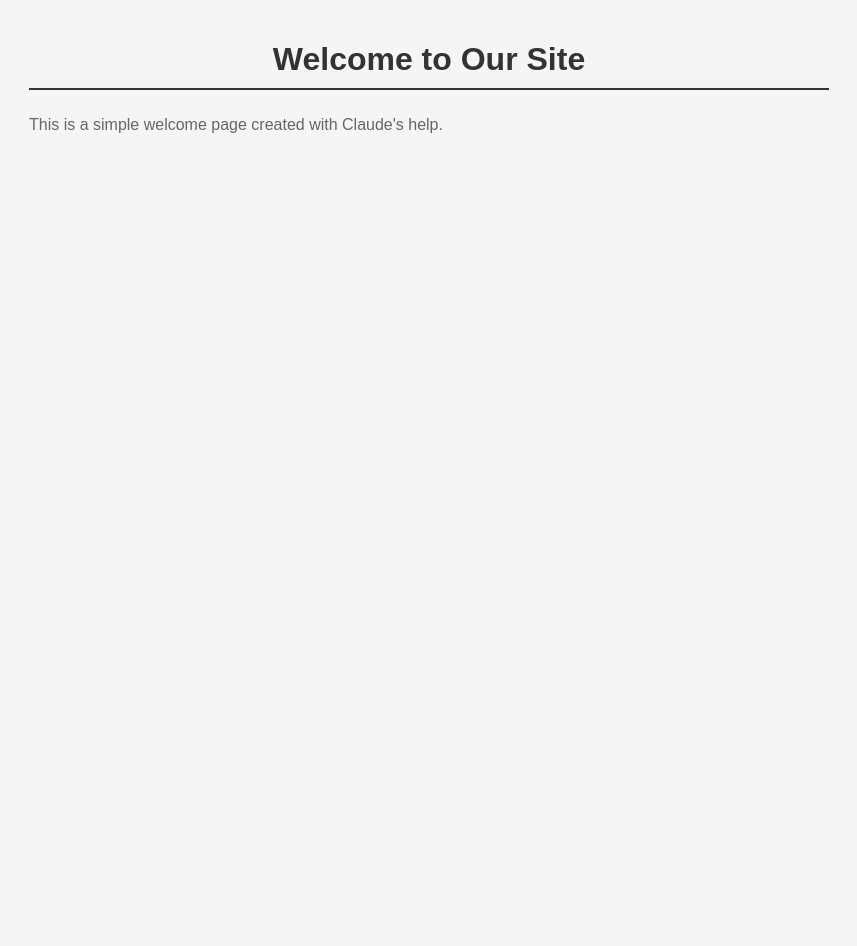
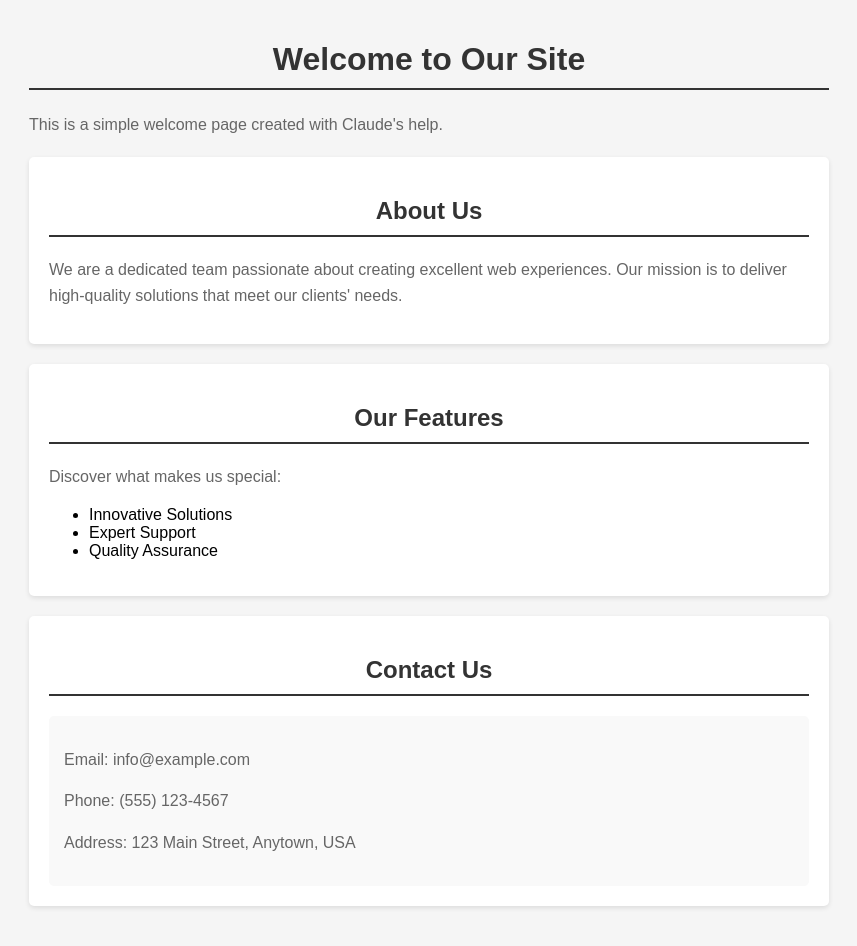
Before and after one commit to tedfoley/claude-agent-test, a plain HTML site: page index.html in a window 1280 px wide. Shown: the whole page, without its empty margins (211-1068 px from the left). Before the commit the page ends 800 px from the top, so only its background shows below. Drawn offline with Linux system fonts and the light colour scheme.

Commit message:
Add new content sections

```diff
--- a/index.html
+++ b/index.html
@@ -12,20 +12,56 @@
             padding: 20px;
             background-color: #f5f5f5;
         }
-        h1 {
+        h1, h2 {
             color: #333;
             text-align: center;
             border-bottom: 2px solid #333;
             padding-bottom: 10px;
         }
+        section {
+            background: white;
+            padding: 20px;
+            margin: 20px 0;
+            border-radius: 5px;
+            box-shadow: 0 2px 5px rgba(0,0,0,0.1);
+        }
         p {
             line-height: 1.6;
             color: #666;
+        }
+        .contact-info {
+            background: #f9f9f9;
+            padding: 15px;
+            border-radius: 5px;
         }
     </style>
 </head>
 <body>
     <h1>Welcome to Our Site</h1>
     <p>This is a simple welcome page created with Claude's help.</p>
+
+    <section>
+        <h2>About Us</h2>
+        <p>We are a dedicated team passionate about creating excellent web experiences. Our mission is to deliver high-quality solutions that meet our clients' needs.</p>
+    </section>
+
+    <section>
+        <h2>Our Features</h2>
+        <p>Discover what makes us special:</p>
+        <ul>
+            <li>Innovative Solutions</li>
+            <li>Expert Support</li>
+            <li>Quality Assurance</li>
+        </ul>
+    </section>
+
+    <section>
+        <h2>Contact Us</h2>
+        <div class="contact-info">
+            <p>Email: info@example.com</p>
+            <p>Phone: (555) 123-4567</p>
+            <p>Address: 123 Main Street, Anytown, USA</p>
+        </div>
+    </section>
 </body>
 </html>
```
